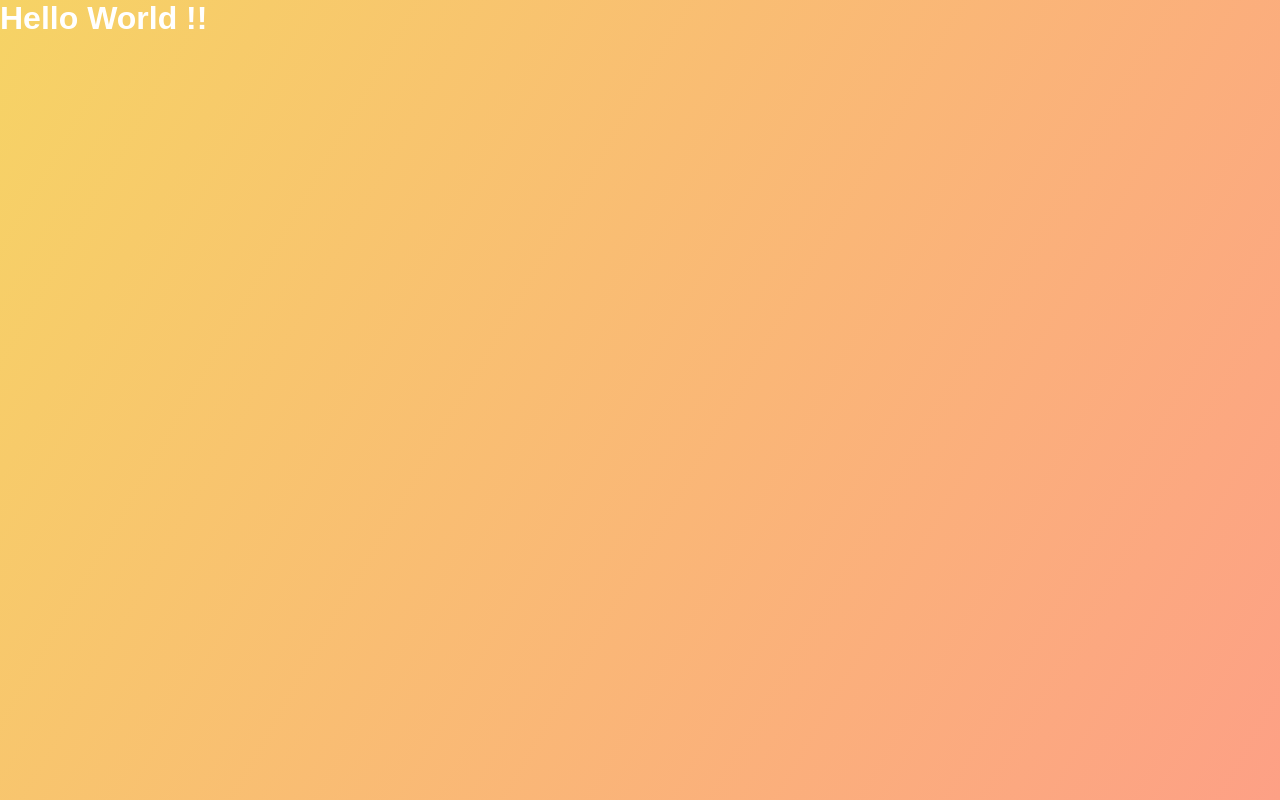
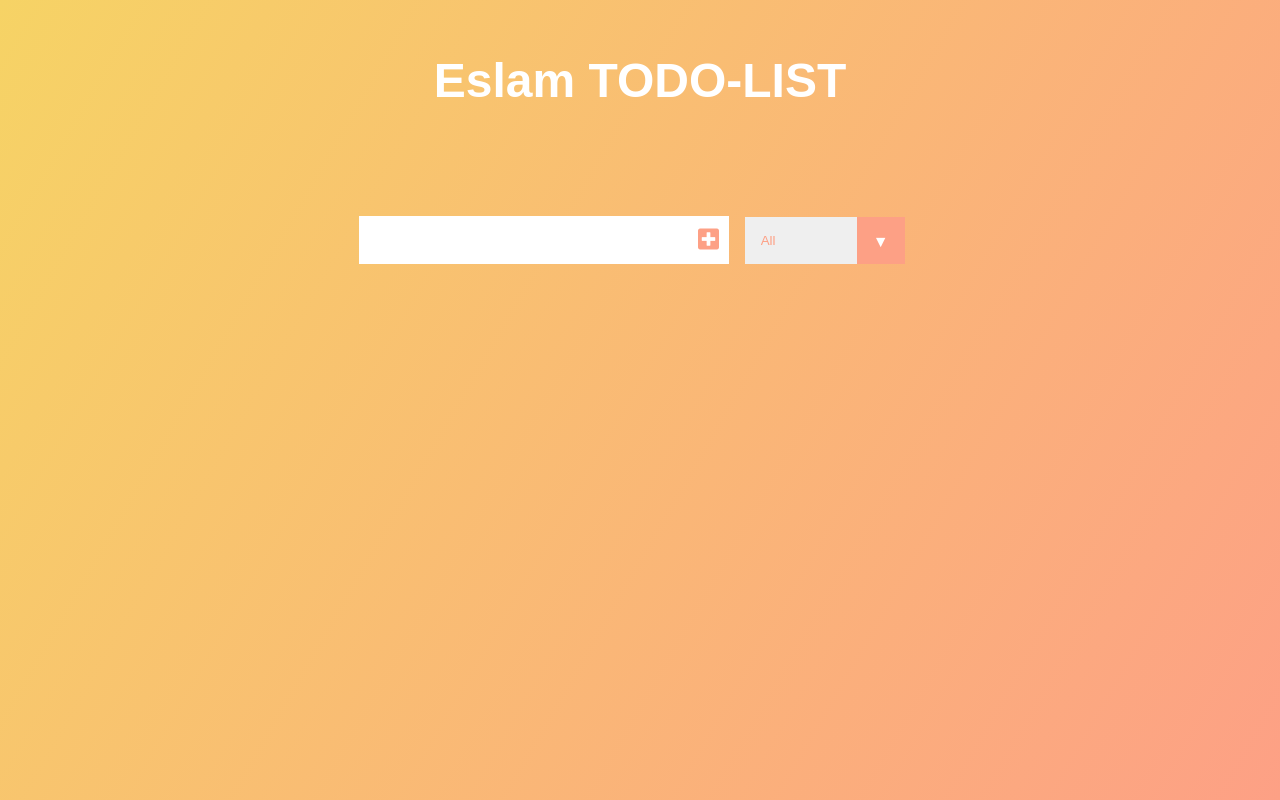
Before and after one commit to eslamheshamm/todo-react, a React (Create React App) app: page / in a window 1280 px wide. Built offline with nearby package versions, Linux system fonts and the light colour scheme.

Commit message:
adding components

```diff
--- a/public/index.html
+++ b/public/index.html
@@ -2,6 +2,12 @@
 <html lang="en">
   <head>
     <meta charset="utf-8" />
+    <link
+      rel="stylesheet"
+      href="https://cdnjs.cloudflare.com/ajax/libs/font-awesome/5.14.0/css/all.min.css"
+      integrity="sha512-1PKOgIY59xJ8Co8+NE6FZ+LOAZKjy+KY8iq0G4B3CyeY6wYHN3yt9PW0XpSriVlkMXe40PTKnXrLnZ9+fkDaog=="
+      crossorigin="anonymous"
+    />
     <link rel="icon" href="%PUBLIC_URL%/favicon.ico" />
     <meta name="viewport" content="width=device-width, initial-scale=1" />
     <meta name="theme-color" content="#000000" />
--- a/src/App.js
+++ b/src/App.js
@@ -1,10 +1,16 @@
 import React from "react";
 import "./App.css";
-
+// Componants
+import Form from "./components/Form";
+import TodoList from "./components/TodoList";
 function App() {
   return (
     <div className="App">
-      <h1>Hello World !!</h1>
+      <header>
+        <h1>Eslam TODO-LIST </h1>
+      </header>
+      <Form />
+      <TodoList />
     </div>
   );
 }
--- /dev/null
+++ b/src/components/Form.js
@@ -0,0 +1,20 @@
+import React from "react";
+
+const Form = () => {
+  return (
+    <form>
+      <input type="text" className="todo-input" />
+      <button className="todo-button">
+        <i className="fas fa-plus-square"></i>
+      </button>
+      <div className="select">
+        <select name="todos" className="filter-todo">
+          <option value="all">All</option>
+          <option value="completed">Completed</option>
+          <option value="uncompleted">Uncompleted</option>
+        </select>
+      </div>
+    </form>
+  );
+};
+export default Form;
--- /dev/null
+++ b/src/components/TodoList.js
@@ -0,0 +1,9 @@
+import React from "react";
+const TodoList = () => {
+  return (
+    <div className="todo-container">
+      <ul className="todo-list"></ul>
+    </div>
+  );
+};
+export default TodoList;
```
